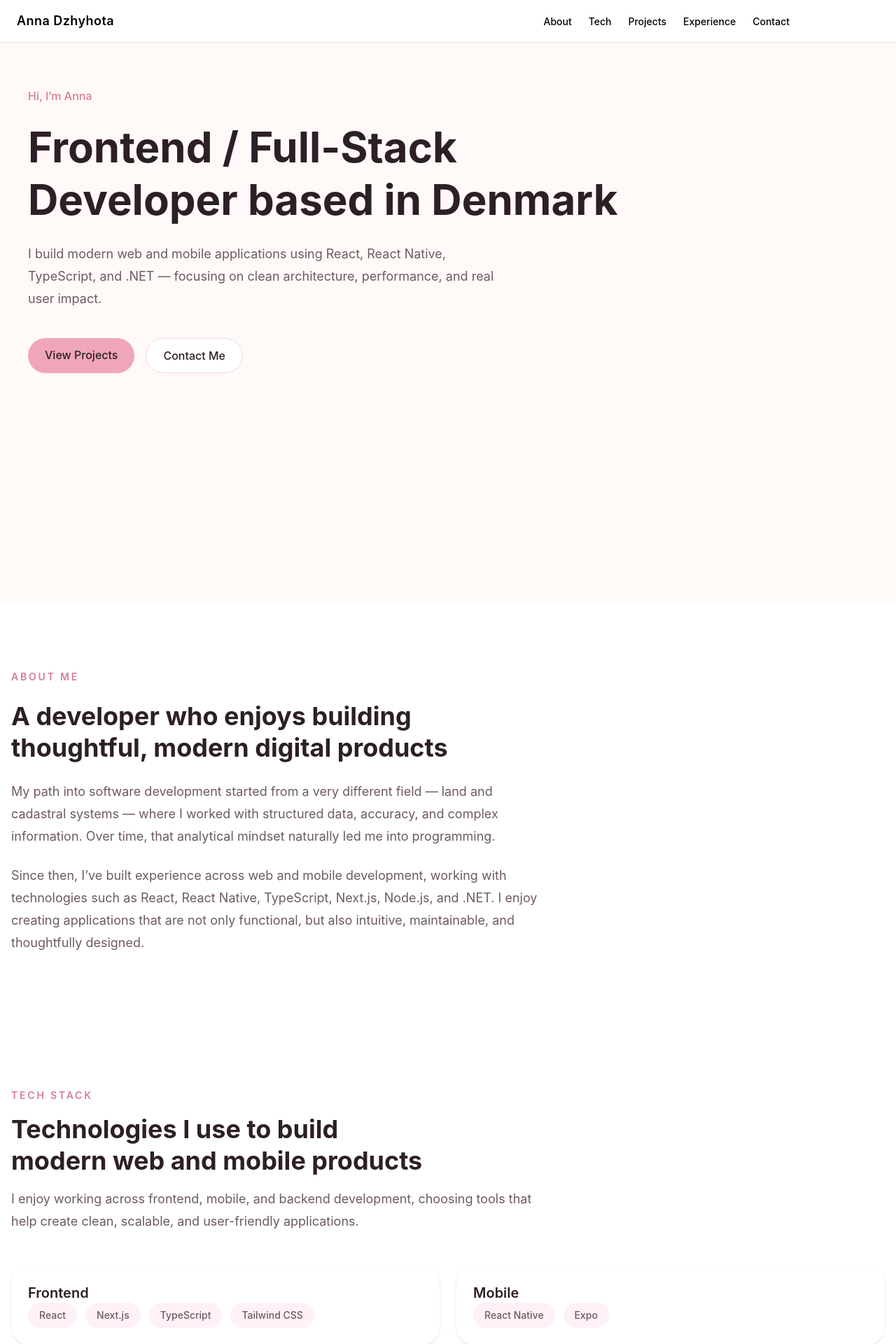
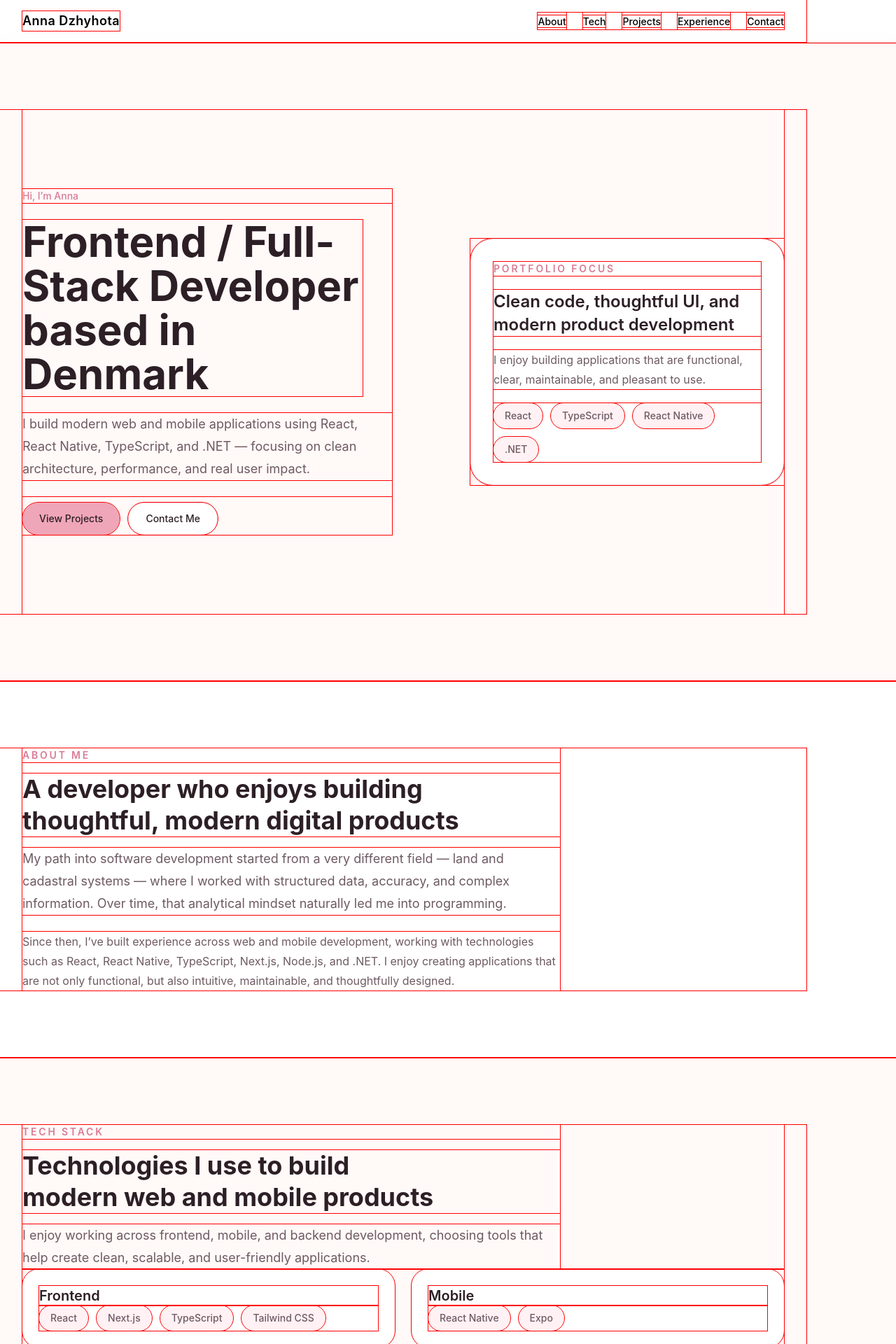
Before and after one commit to AnnaDzig/anna-portfolio, a React (Vite) app: page / in a window 1280 px wide. Shown: the top 1920 px of the page at 70% size. Built offline with nearby package versions, Linux system fonts and the light colour scheme.

Commit message:
refactor: mobile responsiveness

```diff
--- a/src/components/Button.tsx
+++ b/src/components/Button.tsx
@@ -9,7 +9,9 @@ export default function Button({
   variant = 'primary',
   href,
 }: ButtonProps) {
-  const baseClasses = 'rounded-full px-6 py-3 font-medium transition';
+  const baseClasses =
+    'inline-flex w-full items-center justify-center rounded-full px-5 py-3 text-sm font-medium transition sm:w-auto sm:px-6';
+
   const variants = {
     primary: 'bg-primary text-white hover:opacity-90',
     secondary:
--- a/src/components/Container.tsx
+++ b/src/components/Container.tsx
@@ -3,5 +3,9 @@ type ContainerProps = {
 };
 
 export default function Container({ children }: ContainerProps) {
-  return <div className="container mx-auto px-4">{children}</div>;
+  return (
+    <div className="mx-auto w-full max-w-6xl px-4 sm:px-6 lg:px-8">
+      {children}
+    </div>
+  );
 }
--- a/src/components/Header.tsx
+++ b/src/components/Header.tsx
@@ -9,13 +9,16 @@ const navLinks = [
 export default function Header() {
   return (
     <header className="sticky top-0 z-50 border-b border-border bg-surface/80 backdrop-blur-md">
-      <div className="mx-auto flex max-w-6xl items-center justify-between px-6 py-4">
-        <a href="#" className="text-lg font-semibold tracking-wide text-text">
+      <div className="mx-auto flex max-w-6xl items-center justify-between px-4 py-4 sm:px-6 lg:px-8">
+        <a
+          href="#"
+          className="min-w-0 truncate text-base font-semibold tracking-wide text-text sm:text-lg"
+        >
           Anna Dzhyhota
         </a>
 
-        <nav>
-          <ul className="hidden items-center gap-6 md:flex">
+        <nav className="hidden md:block">
+          <ul className="flex items-center gap-6">
             {navLinks.map((link) => (
               <li key={link.href}>
                 <a
--- /dev/null
+++ b/src/components/SectionIntro.tsx
@@ -0,0 +1,26 @@
+type SectionIntroProps = {
+  eyebrow: string;
+  title: string;
+  description: string;
+};
+
+export default function SectionIntro({
+  eyebrow,
+  title,
+  description,
+}: SectionIntroProps) {
+  return (
+    <div className="flex max-w-3xl flex-col gap-3 sm:gap-4">
+      <p className="text-sm font-semibold uppercase tracking-[0.2em] text-primary-dark sm:text-sm">
+        {eyebrow}
+      </p>
+
+      <h2 className="text-xl sm:text-2xl font-bold leading-tight sm:text-3xl lg:text-4xl">
+        {title}
+      </h2>
+      <p className="text-sm leading-6 sm:text-base sm:leading-7 text-text-soft sm:text-lg sm:leading-8">
+        {description}
+      </p>
+    </div>
+  );
+}
--- a/src/index.css
+++ b/src/index.css
@@ -10,7 +10,16 @@
   --color-border: #f1d9df;
   --color-surface-soft: #fff1f4;
 }
+* {
+  outline: 1px solid red;
+}
+html {
+  scroll-behavior: smooth;
+}
 
+body {
+  margin: 0 auto;
+}
 *,
 *::before,
 *::after {
--- a/src/sections/About.tsx
+++ b/src/sections/About.tsx
@@ -1,32 +1,29 @@
 import Container from '../components/Container';
+import SectionIntro from '../components/SectionIntro';
 
 export default function About() {
   return (
-    <section id="about" className="scroll-mt-24 bg-white py-24 text-text">
+    <section
+      id="about"
+      className="scroll-mt-24 bg-white py-16 sm:py-20 lg:py-24 text-text"
+    >
       <Container>
         <div className="flex max-w-3xl flex-col gap-6">
-          <p className="text-sm font-semibold uppercase tracking-[0.2em] text-primary-dark">
-            About Me
-          </p>
+          <div className="flex max-w-3xl flex-col gap-6">
+            <SectionIntro
+              eyebrow="About Me"
+              title="A developer who enjoys building thoughtful, modern digital products"
+              description="My path into software development started from a very different field — land and cadastral systems — where I worked with structured data, accuracy, and complex information. Over time, that analytical mindset naturally led me into programming."
+            />
 
-          <h2 className="text-3xl font-bold leading-tight sm:text-4xl">
-            A developer who enjoys building thoughtful, modern digital products
-          </h2>
-
-          <p className="text-lg leading-8 text-text-soft">
-            My path into software development started from a very different
-            field — land and cadastral systems — where I worked with structured
-            data, accuracy, and complex information. Over time, that analytical
-            mindset naturally led me into programming.
-          </p>
-
-          <p className="text-lg leading-8 text-text-soft">
-            Since then, I’ve built experience across web and mobile development,
-            working with technologies such as React, React Native, TypeScript,
-            Next.js, Node.js, and .NET. I enjoy creating applications that are
-            not only functional, but also intuitive, maintainable, and
-            thoughtfully designed.
-          </p>
+            <p className="text-sm leading-6 sm:text-base sm:leading-7 text-text-soft">
+              Since then, I’ve built experience across web and mobile
+              development, working with technologies such as React, React
+              Native, TypeScript, Next.js, Node.js, and .NET. I enjoy creating
+              applications that are not only functional, but also intuitive,
+              maintainable, and thoughtfully designed.
+            </p>
+          </div>
         </div>
       </Container>
     </section>
--- a/src/sections/Experience.tsx
+++ b/src/sections/Experience.tsx
@@ -1,40 +1,34 @@
 import Container from '../components/Container';
+import SectionIntro from '../components/SectionIntro';
 import { experience } from '../data/experience';
 
 export default function Experience() {
   return (
     <section
       id="experience"
-      className="scroll-mt-24 bg-background py-24 text-text"
+      className="scroll-mt-24 bg-background py-16 sm:py-20 lg:py-24 text-text"
     >
       <Container>
         <div className="flex flex-col gap-12">
           <div className="flex max-w-3xl flex-col gap-4">
-            <p className="text-sm font-semibold uppercase tracking-[0.2em] text-primary-dark">
-              Experience
-            </p>
-
-            <h2 className="text-3xl font-bold leading-tight sm:text-4xl">
-              My professional path across technology, product work, and
-              problem-solving
-            </h2>
-
-            <p className="text-lg leading-8 text-text-soft">
-              My background combines real product development, frontend and
-              mobile engineering, and an earlier analytical career that shaped
-              how I approach structure, detail, and responsibility.
-            </p>
+            <SectionIntro
+              eyebrow="Experience"
+              title="My professional path across technology, product work, and problem-solving"
+              description="My background combines real product development, frontend and mobile engineering, and an earlier analytical career that shaped how I approach structure, detail, and responsibility."
+            />
           </div>
 
           <div className="flex flex-col gap-6">
             {experience.map((item) => (
               <article
                 key={`${item.company}-${item.role}`}
-                className="rounded-3xl border border-[#f1d9df] bg-white p-6 shadow-sm"
+                className="rounded-3xl border border-[#f1d9df] bg-white p-4 sm:p-6 shadow-sm"
               >
                 <div className="flex flex-col gap-3 md:flex-row md:items-start md:justify-between">
                   <div className="flex flex-col gap-2">
-                    <h3 className="text-2xl font-semibold">{item.role}</h3>
+                    <h3 className="text-xl sm:text-2xl font-semibold">
+                      {item.role}
+                    </h3>
                     <p className="text-base font-medium text-primary-dark">
                       {item.company}
                     </p>
@@ -45,7 +39,7 @@ export default function Experience() {
                   </p>
                 </div>
 
-                <p className="mt-4 max-w-3xl text-base leading-7 text-text-soft">
+                <p className="mt-4 max-w-3xl text-sm leading-6 sm:text-base sm:leading-7 text-text-soft">
                   {item.description}
                 </p>
               </article>
--- a/src/sections/Hero.tsx
+++ b/src/sections/Hero.tsx
@@ -1,31 +1,68 @@
+import Button from '../components/Button';
 import Container from '../components/Container';
-import Button from '../components/Button';
+
 export default function Hero() {
   return (
-    <section className="min-h-screen bg-background px-6 py-16 text-text">
+    <section className="bg-background py-10 text-text sm:py-14 lg:py-24">
       <Container>
-        <div className="flex flex-col justify-center gap-6">
-          <p className="text-base font-medium text-primary-dark">
-            Hi, I’m Anna{' '}
+        <div className="grid gap-8 lg:min-h-[calc(100vh-80px)] lg:grid-cols-2 lg:items-center">
+          <div className="min-w-0">
+            <div className="flex flex-col gap-4 sm:gap-6">
+              <p className="text-sm font-medium text-primary-dark">
+                Hi, I’m Anna
               </p>
 
-          <h1 className="max-w-4xl text-4xl font-bold leading-tight sm:text-5xl md:text-6xl">
+              <h1 className="max-w-[10ch] text-[2.25rem] font-bold leading-[1.05] sm:max-w-[12ch] sm:text-4xl md:text-5xl lg:text-6xl">
                 Frontend / Full-Stack Developer based in Denmark
               </h1>
 
-          <p className="max-w-2xl text-lg leading-8 text-text-soft">
+              <p className="max-w-[32ch] text-sm leading-6 sm:text-base sm:leading-7 text-text-soft sm:max-w-xl sm:text-lg sm:leading-8">
                 I build modern web and mobile applications using React, React
                 Native, TypeScript, and .NET — focusing on clean architecture,
                 performance, and real user impact.
               </p>
 
-          <div className="flex flex-col gap-4 pt-4 sm:flex-row">
+              <div className="flex flex-col gap-3 pt-2 sm:flex-row">
                 <Button href="#projects">View Projects</Button>
                 <Button href="#contact" variant="secondary">
                   Contact Me
                 </Button>
               </div>
             </div>
+          </div>
+
+          <div className="hidden lg:block lg:min-w-0 lg:justify-self-end">
+            <div className="w-full rounded-[2rem] border border-border bg-surface p-8 shadow-sm lg:max-w-md">
+              <div className="flex flex-col gap-5">
+                <p className="text-sm font-semibold uppercase tracking-[0.2em] text-primary-dark">
+                  Portfolio Focus
+                </p>
+
+                <h2 className="text-xl sm:text-2xl font-semibold leading-snug">
+                  Clean code, thoughtful UI, and modern product development
+                </h2>
+
+                <p className="text-sm leading-6 sm:text-base sm:leading-7 text-text-soft">
+                  I enjoy building applications that are functional, clear,
+                  maintainable, and pleasant to use.
+                </p>
+
+                <div className="flex flex-wrap gap-3">
+                  {['React', 'TypeScript', 'React Native', '.NET'].map(
+                    (item) => (
+                      <span
+                        key={item}
+                        className="rounded-full bg-surface-soft px-4 py-2 text-sm font-medium text-text-soft"
+                      >
+                        {item}
+                      </span>
+                    ),
+                  )}
+                </div>
+              </div>
+            </div>
+          </div>
+        </div>
       </Container>
     </section>
   );
--- a/src/sections/TechStack.tsx
+++ b/src/sections/TechStack.tsx
@@ -1,31 +1,26 @@
 import Container from '../components/Container';
+import SectionIntro from '../components/SectionIntro';
 import { techStack } from '../data/techStack';
 
 export default function TechStack() {
   return (
-    <section id="tech" className="scroll-mt-24bg-[#fff9f8] py-24 text-text">
+    <section
+      id="tech"
+      className="scroll-mt-24 bg-background py-16 sm:py-20 lg:py-24 text-text"
+    >
       <Container>
         <div className="flex flex-col gap-12">
-          <div className="flex max-w-3xl flex-col gap-4">
-            <p className="text-sm font-semibold uppercase tracking-[0.2em] text-primary-dark">
-              Tech Stack
-            </p>
-
-            <h2 className="text-3xl font-bold leading-tight sm:text-4xl">
-              Technologies I use to build modern web and mobile products
-            </h2>
-
-            <p className="text-lg leading-8 text-text-soft">
-              I enjoy working across frontend, mobile, and backend development,
-              choosing tools that help create clean, scalable, and user-friendly
-              applications.
-            </p>
+          <SectionIntro
+            eyebrow="Tech Stack"
+            title="Technologies I use to build modern web and mobile products"
+            description="I enjoy working across frontend, mobile, and backend development, choosing tools that help create clean, scalable, and user-friendly applications."
+          />
         </div>
         <div className="grid gap-6 md:grid-cols-2">
           {techStack.map((group) => (
             <div
               key={group.title}
-                className="rounded-3xl border-border bg-white p-6 shadow-sm"
+              className="rounded-3xl border-border bg-white p-4 sm:p-6 shadow-sm"
             >
               <h3 className="text-xl font-semibold">{group.title}</h3>
 
@@ -42,7 +37,6 @@ export default function TechStack() {
             </div>
           ))}
         </div>
-        </div>
       </Container>
     </section>
   );
```
Also changed, not shown: src/sections/Contact.tsx (+10 -14 lines), src/sections/Projects.tsx (+15 -16 lines). Lines whose indentation alone changed are shown as unchanged.
